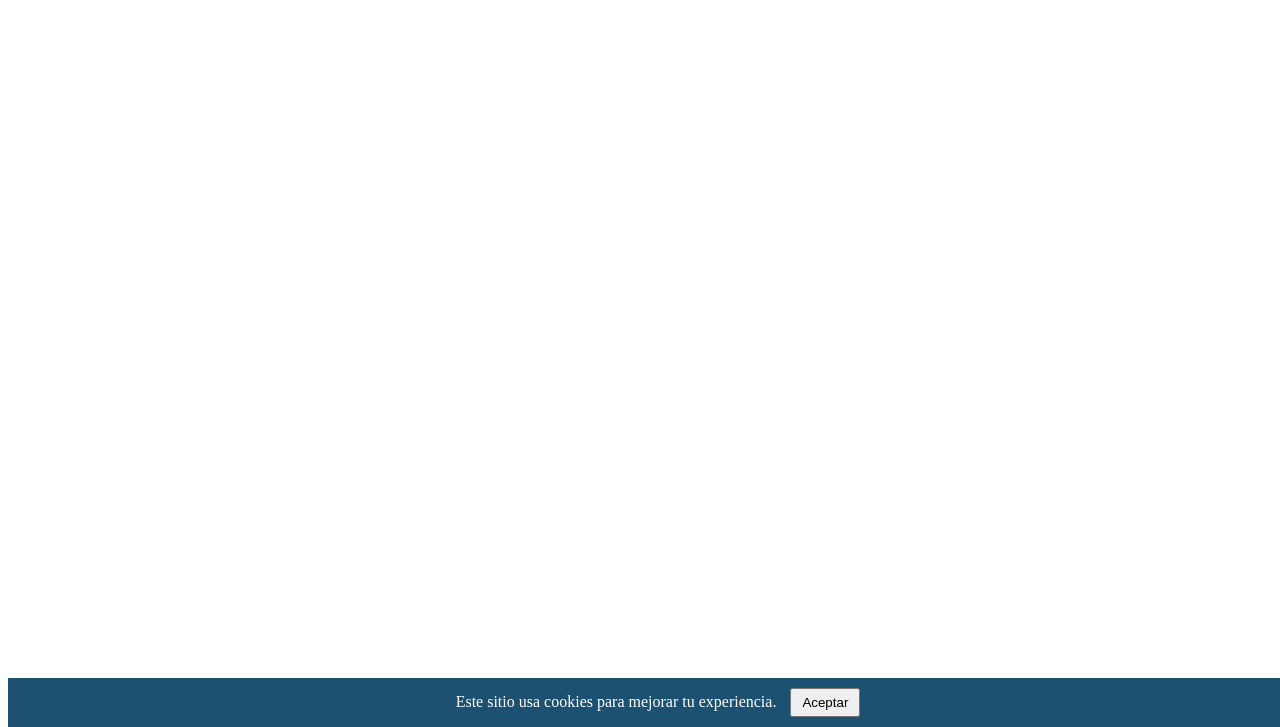
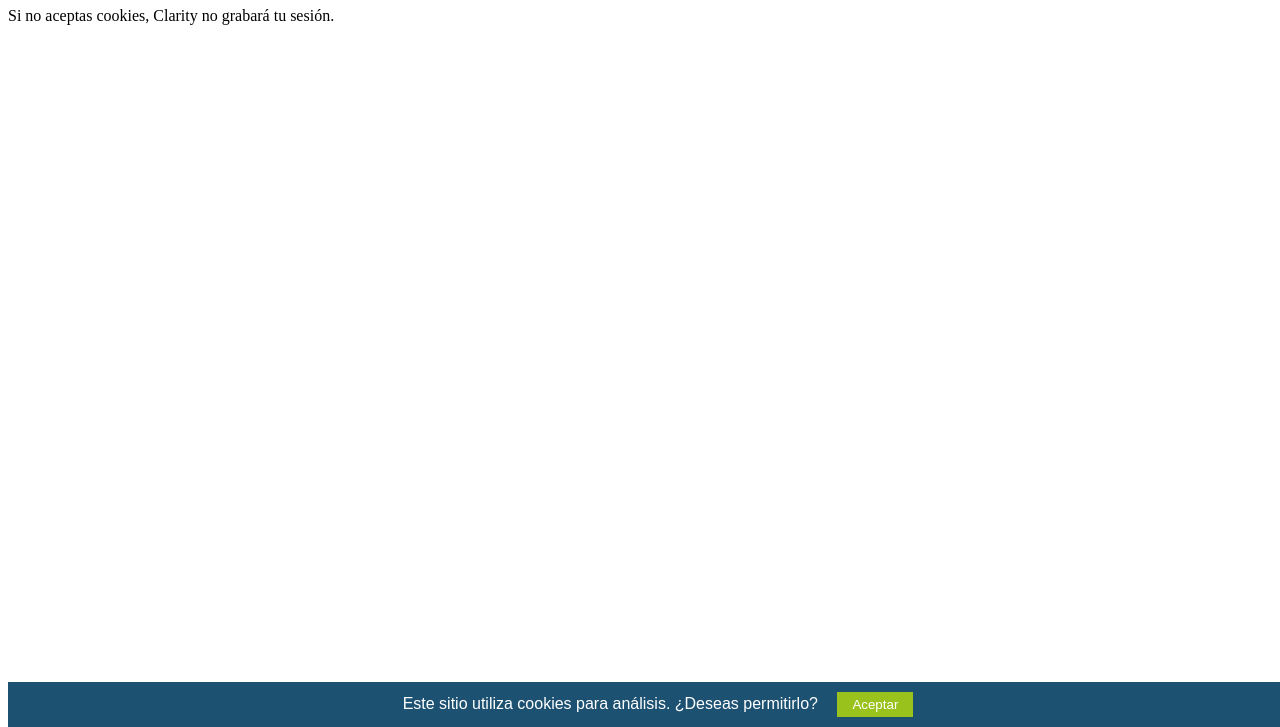
Before and after one commit to proyectoap/calidad2, a plain HTML site: page index.html in a window 1280 px wide. Shown: the part 73-800 px from the top of the page. Drawn offline with Linux system fonts and the light colour scheme.

Commit message:
Update index.html

```diff
--- a/index.html
+++ b/index.html
@@ -1,34 +1,53 @@
+
 <!DOCTYPE html>
 <html lang="es">
 <head>
   <meta charset="UTF-8">
-  <title>Asistente con IA</title>
-  <script type="text/javascript">
-  // Inicializar Clarity en modo consentimiento requerido
-  (function(c,l,a,r,i,t,y){
-    c[a]=c[a]||function(){(c[a].q=c[a].q||[]).push(arguments)};
-    t=l.createElement(r);t.async=1;t.src="https://www.clarity.ms/tag/sigmen0kt9";
-    y=l.getElementsByTagName(r)[0];y.parentNode.insertBefore(t,y);
-  })(window, document, "clarity", "script");
-
-  // Función para aceptar cookies
-  function aceptarCookies() {
-    document.getElementById("cookie-banner").style.display = "none";
-    clarity('consent', 'granted'); // 🟢 Habilita el tracking
-  }
-
-  // Opcional: podrías agregar un botón de rechazar también
-  // clarity('consent', 'denied'); // 🔴 Si el usuario rechaza
-</script>
-
+  <title>Prueba Consentimiento Clarity</title>
+  <style>
+    #cookie-banner {
+      position: fixed;
+      bottom: 0;
+      width: 100%;
+      background-color: #1d5172;
+      color: white;
+      text-align: center;
+      padding: 10px;
+      z-index: 10000;
+      font-family: sans-serif;
+    }
+    #cookie-banner button {
+      margin-left: 15px;
+      padding: 5px 15px;
+      background-color: #9AC21C;
+      border: none;
+      color: white;
+      cursor: pointer;
+    }
+  </style>
 </head>
 <body>
+  <h1>Bienvenido a la prueba de consentimiento</h1>
+  <p>Si no aceptas cookies, Clarity no grabará tu sesión.</p>
 
-  <div id="cookie-banner" style="position: fixed; bottom: 0; width: 100%; background: #1d5172; color: white; padding: 10px; text-align: center; z-index: 9999;">
-  Este sitio usa cookies para mejorar tu experiencia.
-  <button onclick="aceptarCookies()" style="margin-left: 10px; padding: 5px 10px;">Aceptar</button>
+  <!-- Banner de consentimiento -->
+  <div id="cookie-banner">
+    Este sitio utiliza cookies para análisis. ¿Deseas permitirlo?
+    <button onclick="aceptarCookies()">Aceptar</button>
+  </div>
 
-</div>
+  <!-- Clarity Script -->
+  <script type="text/javascript">
+    (function(c,l,a,r,i,t,y){
+        c[a]=c[a]||function(){(c[a].q=c[a].q||[]).push(arguments)};
+        t=l.createElement(r);t.async=1;t.src="https://www.clarity.ms/tag/sigmen0kt9";
+        y=l.getElementsByTagName(r)[0];y.parentNode.insertBefore(t,y);
+    })(window, document, "clarity", "script", "sigmen0kt9");
 
+    function aceptarCookies() {
+      document.getElementById("cookie-banner").style.display = "none";
+      clarity('consent', 'granted');
+    }
+  </script>
 </body>
 </html>
```
